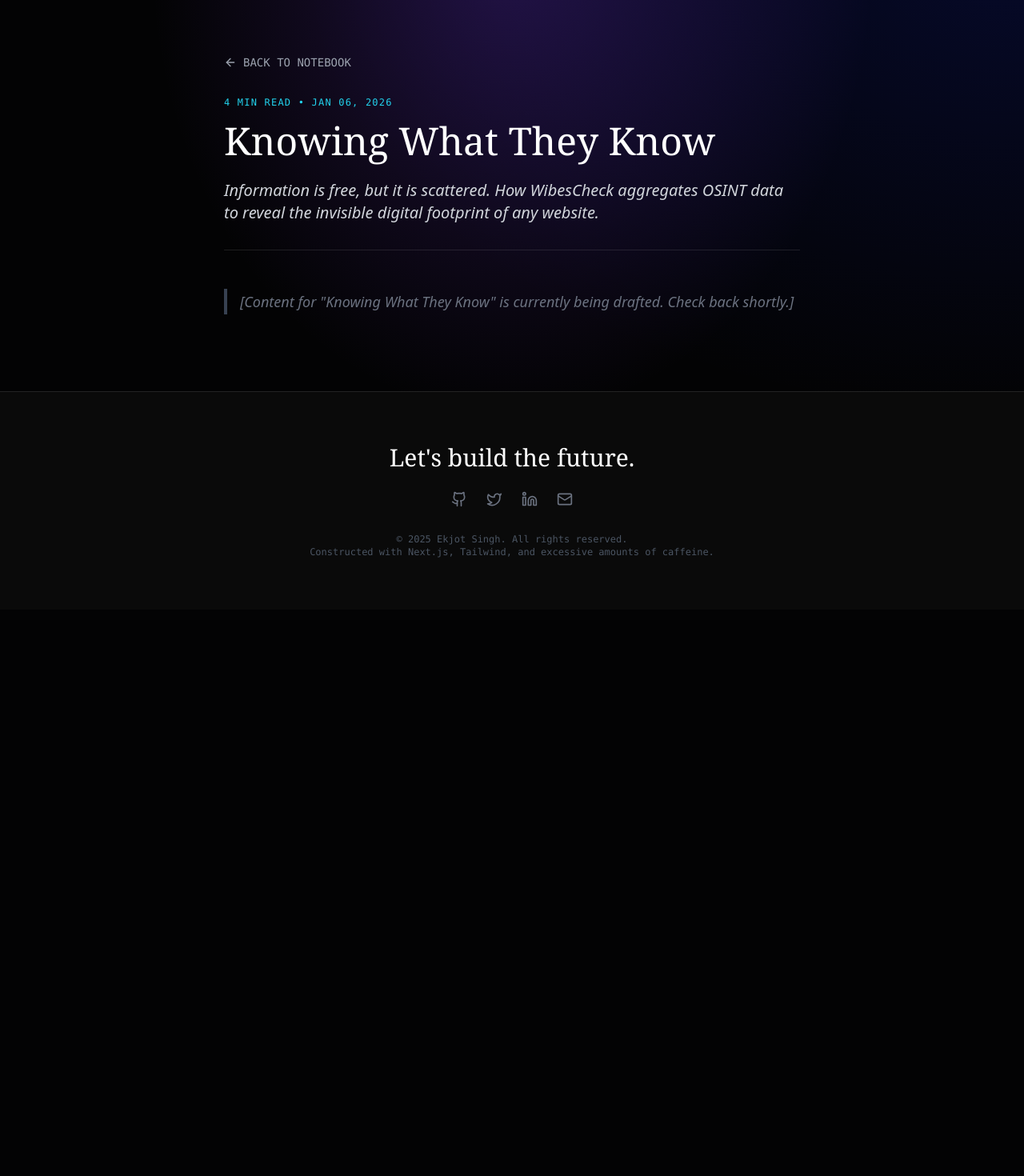
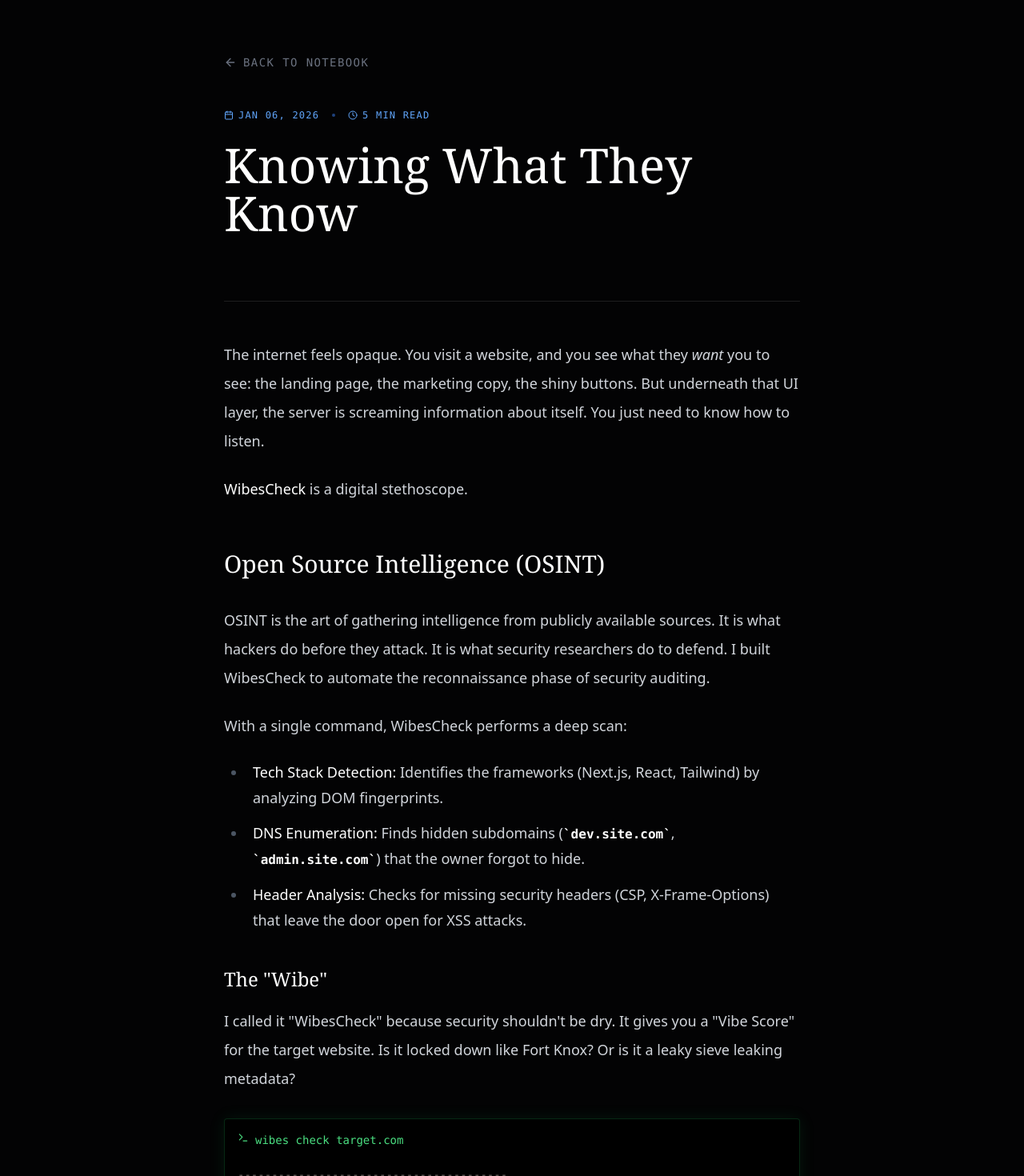
Before and after one commit to ekjotsinghmakhija/website, a Next.js app: page /blog/wibes-check in a window 1280 px wide. Shown: the part 60-1530 px from the top of the page at 80% size. Before the commit the page ends 822 px from the top, so only its background shows below. Built offline with nearby package versions, Linux system fonts and the light colour scheme.

Commit message:
content: add wibes-check blog post

```diff
--- /dev/null
+++ b/src/app/blog/wibes-check/page.mdx
@@ -0,0 +1,49 @@
+import NotebookLayout from '@/components/layout/NotebookLayout';
+import { Search, Eye, Globe, Database, Terminal } from 'lucide-react';
+
+export const meta = {
+  title: "Knowing What They Know",
+  date: "Jan 06, 2026",
+  readTime: "5 min read",
+  tag: "Library"
+};
+
+<NotebookLayout meta={meta}>
+
+The internet feels opaque. You visit a website, and you see what they *want* you to see: the landing page, the marketing copy, the shiny buttons.
+But underneath that UI layer, the server is screaming information about itself. You just need to know how to listen.
+
+**WibesCheck** is a digital stethoscope.
+
+## Open Source Intelligence (OSINT)
+
+OSINT is the art of gathering intelligence from publicly available sources. It is what hackers do before they attack. It is what security researchers do to defend.
+I built WibesCheck to automate the reconnaissance phase of security auditing.
+
+With a single command, WibesCheck performs a deep scan:
+* **Tech Stack Detection:** Identifies the frameworks (Next.js, React, Tailwind) by analyzing DOM fingerprints.
+* **DNS Enumeration:** Finds hidden subdomains (`dev.site.com`, `admin.site.com`) that the owner forgot to hide.
+* **Header Analysis:** Checks for missing security headers (CSP, X-Frame-Options) that leave the door open for XSS attacks.
+
+### The "Wibe"
+
+I called it "WibesCheck" because security shouldn't be dry.
+It gives you a "Vibe Score" for the target website. Is it locked down like Fort Knox? Or is it a leaky sieve leaking metadata?
+
+<div className="my-8 p-4 bg-black border border-green-500/20 rounded font-mono text-xs md:text-sm text-green-400 shadow-[0_0_20px_rgba(34,197,94,0.1)]">
+  <div className="flex gap-2 mb-2">
+    <Terminal size={14} />
+    <span>wibes check target.com</span>
+  </div>
+  <span className="text-stone-500">----------------------------------------</span><br/>
+  [+] Target: target.com<br/>
+  [+] Server: Nginx/1.18.0 (Ubuntu)<br/>
+  [!] WARNING: X-Powered-By header revealed (Express)<br/>
+  [+] Tech: React, Webpack, Stripe<br/>
+  <span className="text-stone-500">----------------------------------------</span><br/>
+  <span className="text-white font-bold">VIBE CHECK: PASSED (Grade B)</span>
+</div>
+
+In a world of black boxes, WibesCheck brings transparency. It reminds us that on the web, nothing is truly hidden.
+
+</NotebookLayout>
```
